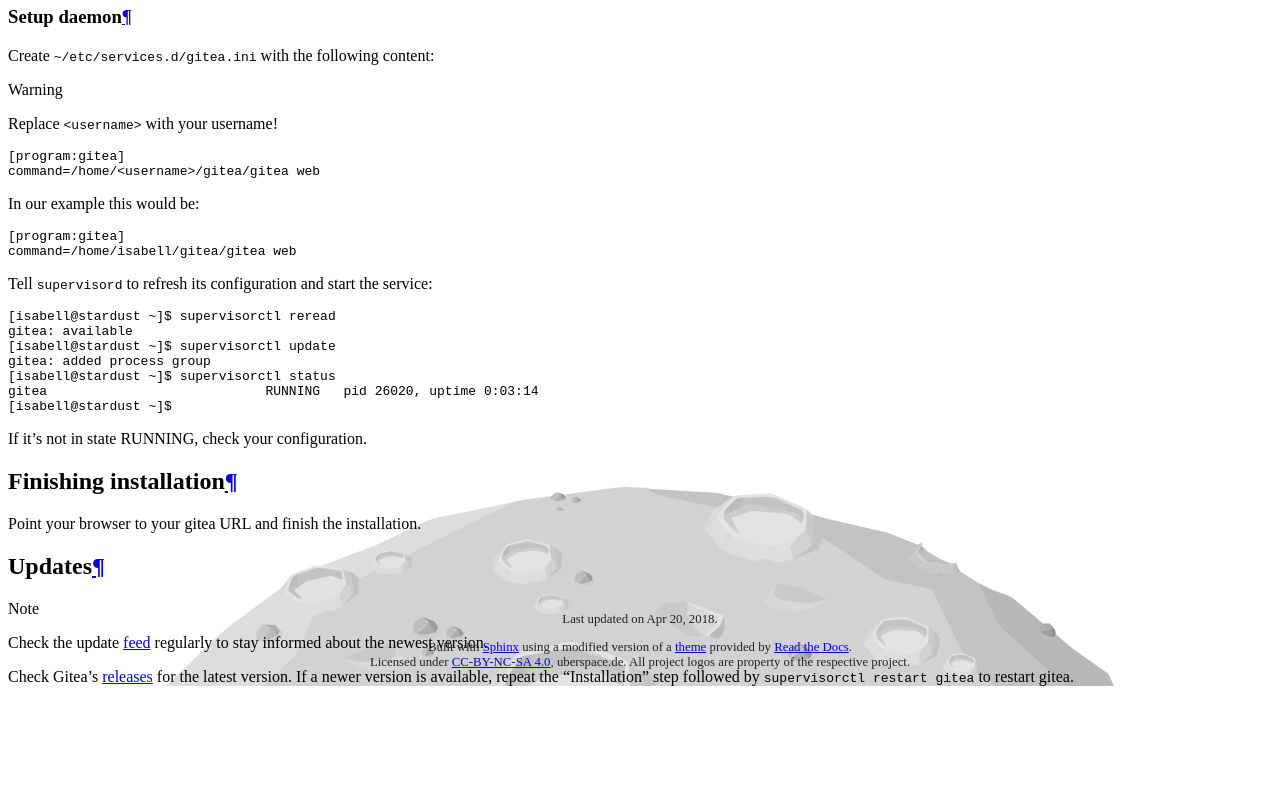
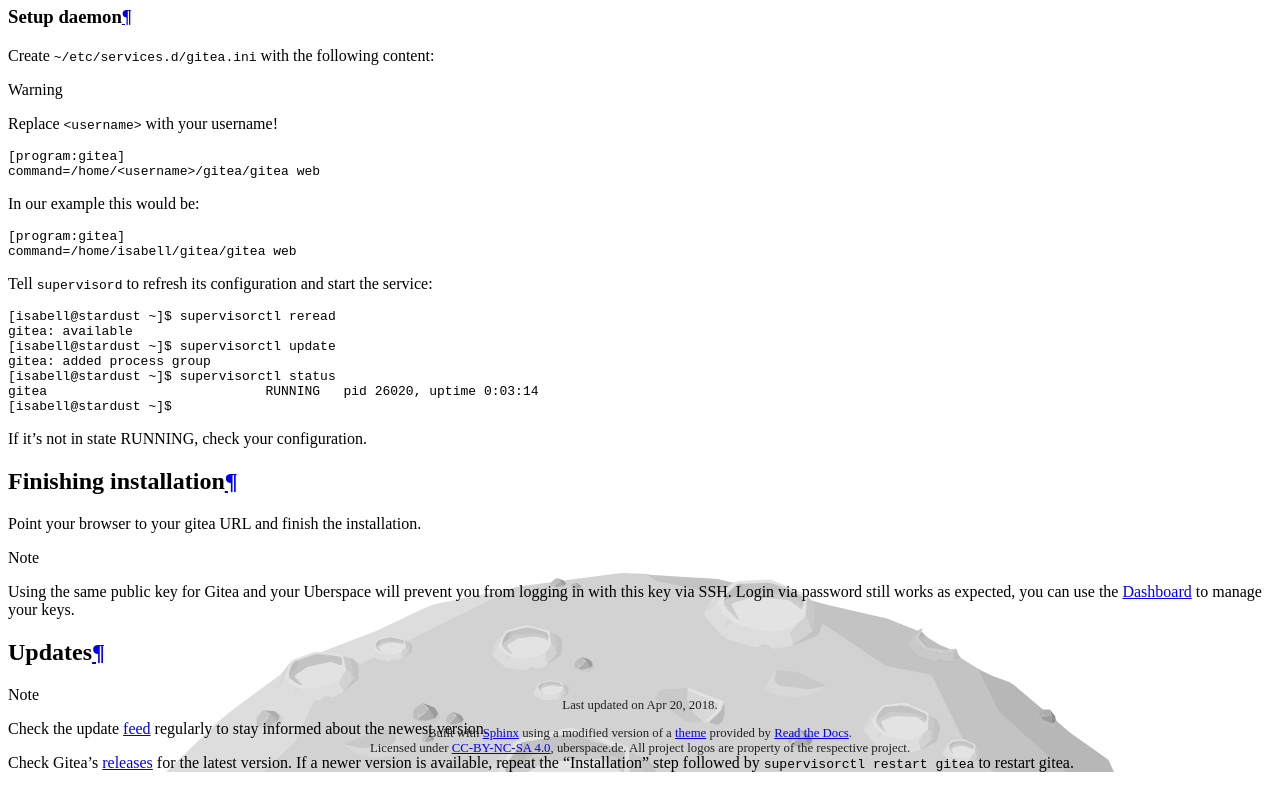
Before and after one commit to Uberspace/lab, a Sphinx documentation site: the page built from source/guide_gitea.rst, in a window 1280 px wide and 900 px high, scrolled down 2814 px. Shown: the top 811 px of the window. Built offline with Sphinx 7.4.7 and the Read the Docs theme 2.0.0, drawn with Linux system fonts in a browser that asks for light colours.

Commit message:
Add notice to Gitea about pubkey ssh login. (#76)
* Add notice to Gitea about pubkey ssh login.

Public key logins via ssh will get rejected if you don't use the
built-in ssh server. Putty fails with cryptic "Server refused to
allocate pty". Password login still works as expected.

* keys can be managed in Dashboard

```diff
--- a/source/guide_gitea.rst
+++ b/source/guide_gitea.rst
@@ -152,6 +152,8 @@
 
 Point your browser to your gitea URL and finish the installation.
 
+.. note:: Using the same public key for Gitea and your Uberspace will prevent you from logging in with this key via SSH. Login via password still works as expected, you can use the Dashboard_ to manage your keys.
+
 Updates
 =======
 
@@ -167,3 +169,4 @@
 .. _Documentation: https://docs.gitea.io/en-us/config-cheat-sheet/
 .. _feed: https://github.com/go-gitea/gitea/releases.atom
 .. _domains: https://manual.uberspace.de/en/web-domains.html
+.. _Dashboard: https://uberspace.de/dashboard/authentication
```
